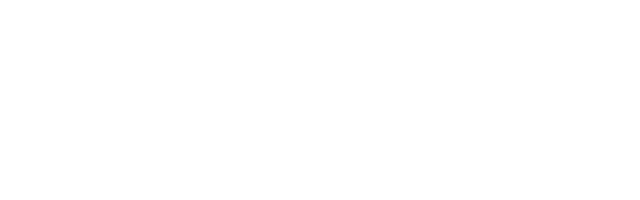
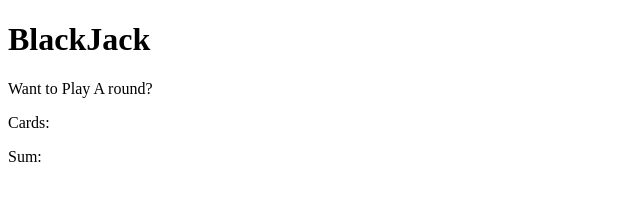
Before and after one commit to Theuri0411/blackJack, a plain HTML site: page index.html in a window 1280 px wide. Shown: the whole page, without its empty margins (0-640 px from the left). Drawn offline with Linux system fonts and the light colour scheme.

Commit message:
HTML body

```diff
--- a/index.html
+++ b/index.html
@@ -8,6 +8,10 @@
     <link rel="stylesheet" href="../blackJack/CSS/style.css" />
   </head>
   <body>
+    <h1>BlackJack</h1>
+    <p id="message-el">Want to Play A round?</p>
+    <p>Cards:</p>
+    <p>Sum:</p>
     <script src="index.js"></script>
   </body>
 </html>
```
